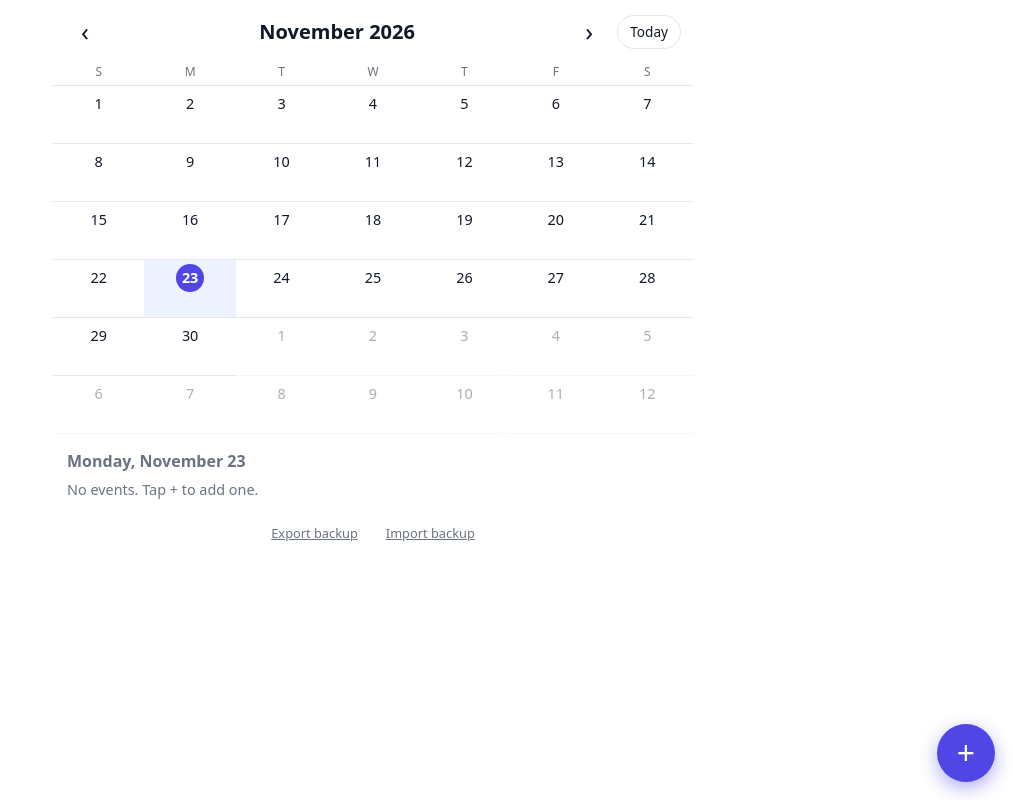
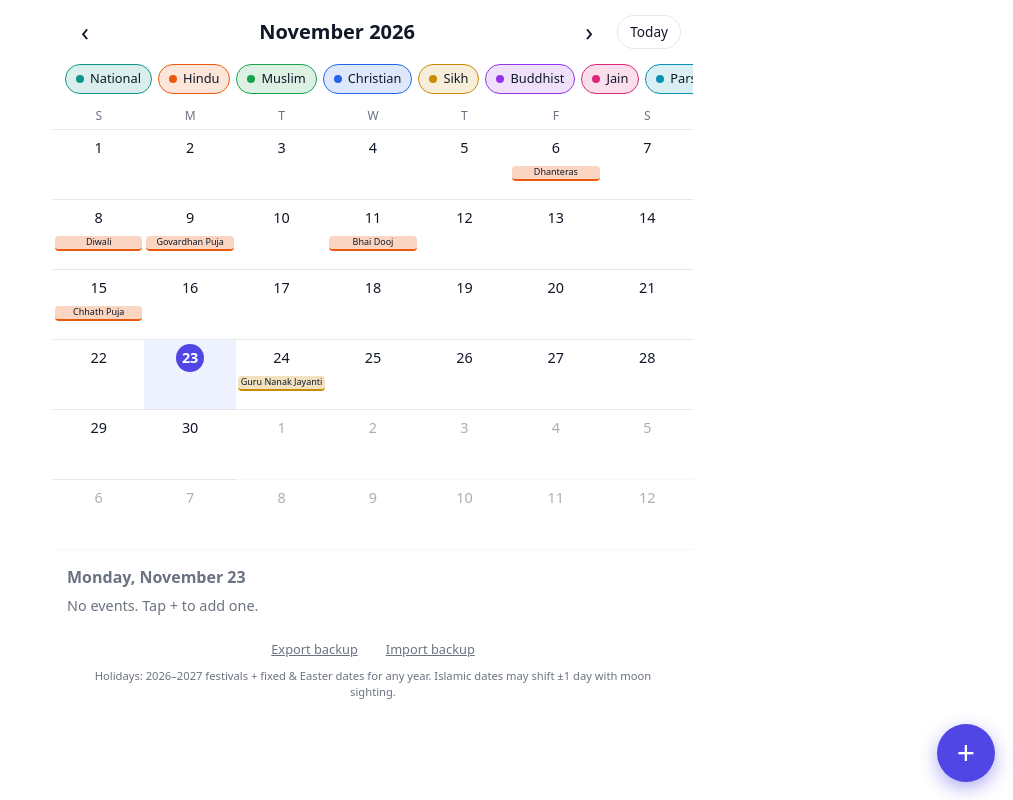
Before and after one commit to junaidalam10x/my-calendar, a plain HTML site: page index.html in a window 1280 px wide. Shown: the whole page, without its empty margins (267-1280 px from the left). Drawn offline with Linux system fonts and the light colour scheme.

Commit message:
Add files via upload

```diff
--- a/app.js
+++ b/app.js
@@ -17,6 +17,28 @@
   let editingId = null;
   let color = COLORS[0];
 
+  const REL = window.HOLIDAY_RELIGIONS || {};
+  const HKEY = 'mycal.hiddenReligions.v1';
+  let hidden = new Set((() => { try { return JSON.parse(localStorage.getItem(HKEY)) || []; } catch { return []; } })());
+  const holidays = (d) => (window.holidaysOn ? window.holidaysOn(d) : []).filter((h) => !hidden.has(h.rel));
+
+  function buildChips() {
+    const box = $('#chips');
+    box.innerHTML = '';
+    Object.entries(REL).forEach(([k, r]) => {
+      const b = document.createElement('button');
+      b.className = 'chip' + (hidden.has(k) ? '' : ' on');
+      b.style.setProperty('--c', r.color);
+      b.innerHTML = `<i></i>${r.label}`;
+      b.onclick = () => {
+        hidden.has(k) ? hidden.delete(k) : hidden.add(k);
+        try { localStorage.setItem(HKEY, JSON.stringify([...hidden])); } catch {}
+        buildChips(); render();
+      };
+      box.appendChild(b);
+    });
+  }
+
   const byDate = (d) => events.filter((e) => e.date === d)
     .sort((a, b) => (a.time || '99:99').localeCompare(b.time || '99:99'));
 
@@ -34,7 +56,11 @@
       cell.className = 'cell' + (d.getMonth() !== view.getMonth() ? ' out' : '') +
         (k === todayIso ? ' today' : '') + (k === selected ? ' sel' : '');
       const evs = byDate(k).slice(0, 4);
-      cell.innerHTML = `<span class="num">${d.getDate()}</span><span class="dots">${evs.map((e) => `<i style="background:${e.color}"></i>`).join('')}</span>`;
+      const hs = holidays(k);
+      const hol = hs.length
+        ? `<span class="hol" style="--c:${REL[hs[0].rel].color}">${hs[0].name}${hs.length > 1 ? ' +' + (hs.length - 1) : ''}</span>`
+        : '';
+      cell.innerHTML = `<span class="num">${d.getDate()}</span>${hol}<span class="dots">${evs.map((e) => `<i style="background:${e.color}"></i>`).join('')}</span>`;
       cell.onclick = () => { selected = k; if (d.getMonth() !== view.getMonth()) { view = new Date(d.getFullYear(), d.getMonth(), 1); } render(); };
       grid.appendChild(cell);
     }
@@ -46,8 +72,15 @@
     $('#agendaTitle').textContent = d.toLocaleDateString(undefined, { weekday: 'long', day: 'numeric', month: 'long' });
     const list = $('#agendaList');
     list.innerHTML = '';
+    holidays(selected).forEach((h) => {
+      const li = document.createElement('li');
+      li.className = 'hl';
+      li.style.setProperty('--c', REL[h.rel].color);
+      li.innerHTML = `<span class="t">${REL[h.rel].label}</span><span class="b">${h.name}</span>`;
+      list.appendChild(li);
+    });
     const evs = byDate(selected);
-    if (!evs.length) { list.innerHTML = '<li class="empty" style="background:none;border:0;padding:0">No events. Tap + to add one.</li>'; return; }
+    if (!evs.length && !list.children.length) { list.innerHTML = '<li class="empty" style="background:none;border:0;padding:0">No events. Tap + to add one.</li>'; return; }
     evs.forEach((e) => {
       const li = document.createElement('li');
       li.style.setProperty('--c', e.color);
@@ -136,6 +169,7 @@
     e.target.value = '';
   };
 
+  buildChips();
   render();
 
   if ('serviceWorker' in navigator) {
--- /dev/null
+++ b/holidays.js
@@ -0,0 +1,136 @@
+// Holidays & festivals (India). Fixed-date ones work for every year, Easter/Good Friday
+// are calculated, and lunar festivals are listed per year (2026-2027).
+// To add a year: copy a block in LUNAR below and change the dates.
+// Islamic dates depend on moon sighting and can shift by +/- 1 day.
+(function () {
+  const REL = {
+    national:  { label: 'National',  color: '#0d9488' },
+    hindu:     { label: 'Hindu',     color: '#ea580c' },
+    muslim:    { label: 'Muslim',    color: '#16a34a' },
+    christian: { label: 'Christian', color: '#2563eb' },
+    sikh:      { label: 'Sikh',      color: '#ca8a04' },
+    buddhist:  { label: 'Buddhist',  color: '#9333ea' },
+    jain:      { label: 'Jain',      color: '#db2777' },
+    parsi:     { label: 'Parsi',     color: '#0891b2' },
+  };
+
+  // [MM-DD, name, religion] same every year
+  const FIXED = [
+    ['01-01', "New Year's Day", 'national'],
+    ['01-23', 'Parakram Divas', 'national'],
+    ['01-26', 'Republic Day', 'national'],
+    ['04-14', 'Ambedkar Jayanti', 'national'],
+    ['05-01', 'Labour Day', 'national'],
+    ['08-15', 'Independence Day', 'national'],
+    ['10-02', 'Gandhi Jayanti', 'national'],
+    ['12-24', 'Christmas Eve', 'christian'],
+    ['12-25', 'Christmas', 'christian'],
+  ];
+
+  // [MM-DD, name, religion] per year
+  const LUNAR = {
+    2026: [
+      ['01-13', 'Lohri', 'hindu'],
+      ['01-14', 'Makar Sankranti / Pongal', 'hindu'],
+      ['01-15', 'Guru Gobind Singh Jayanti', 'sikh'],
+      ['01-23', 'Basant Panchami', 'hindu'],
+      ['02-01', 'Guru Ravidas Jayanti', 'sikh'],
+      ['02-15', 'Maha Shivratri', 'hindu'],
+      ['03-03', 'Holika Dahan', 'hindu'],
+      ['03-04', 'Holi', 'hindu'],
+      ['03-19', 'Ugadi / Gudi Padwa / Navratri', 'hindu'],
+      ['03-21', 'Eid-ul-Fitr', 'muslim'],
+      ['03-26', 'Ram Navami', 'hindu'],
+      ['03-31', 'Mahavir Jayanti', 'jain'],
+      ['04-02', 'Hanuman Jayanti', 'hindu'],
+      ['04-14', 'Baisakhi', 'sikh'],
+      ['05-01', 'Buddha Purnima', 'buddhist'],
+      ['05-28', 'Eid-ul-Adha (Bakrid)', 'muslim'],
+      ['06-17', 'Islamic New Year', 'muslim'],
+      ['06-26', 'Muharram / Ashura', 'muslim'],
+      ['07-16', 'Rath Yatra', 'hindu'],
+      ['07-29', 'Guru Purnima', 'hindu'],
+      ['08-16', 'Parsi New Year (Navroz)', 'parsi'],
+      ['08-26', 'Eid-e-Milad', 'muslim'],
+      ['08-26', 'Onam', 'hindu'],
+      ['08-28', 'Raksha Bandhan', 'hindu'],
+      ['09-04', 'Janmashtami', 'hindu'],
+      ['09-14', 'Ganesh Chaturthi', 'hindu'],
+      ['10-11', 'Navratri begins', 'hindu'],
+      ['10-18', 'Durga Ashtami', 'hindu'],
+      ['10-20', 'Dussehra', 'hindu'],
+      ['10-29', 'Karwa Chauth', 'hindu'],
+      ['11-06', 'Dhanteras', 'hindu'],
+      ['11-08', 'Diwali', 'hindu'],
+      ['11-09', 'Govardhan Puja', 'hindu'],
+      ['11-11', 'Bhai Dooj', 'hindu'],
+      ['11-15', 'Chhath Puja', 'hindu'],
+      ['11-24', 'Guru Nanak Jayanti', 'sikh'],
+    ],
+    2027: [
+      ['01-14', 'Makar Sankranti', 'hindu'],
+      ['01-15', 'Pongal', 'hindu'],
+      ['01-15', 'Guru Gobind Singh Jayanti', 'sikh'],
+      ['03-06', 'Maha Shivratri', 'hindu'],
+      ['03-10', 'Eid-ul-Fitr', 'muslim'],
+      ['03-21', 'Holika Dahan', 'hindu'],
+      ['03-22', 'Holi', 'hindu'],
+      ['04-07', 'Ugadi / Gudi Padwa / Navratri', 'hindu'],
+      ['04-14', 'Baisakhi', 'sikh'],
+      ['04-15', 'Ram Navami', 'hindu'],
+      ['04-19', 'Mahavir Jayanti', 'jain'],
+      ['04-20', 'Hanuman Jayanti', 'hindu'],
+      ['05-17', 'Eid-ul-Adha (Bakrid)', 'muslim'],
+      ['05-20', 'Buddha Purnima', 'buddhist'],
+      ['06-16', 'Muharram / Ashura', 'muslim'],
+      ['07-18', 'Guru Purnima', 'hindu'],
+      ['08-15', 'Eid-e-Milad', 'muslim'],
+      ['08-17', 'Raksha Bandhan', 'hindu'],
+      ['08-25', 'Janmashtami', 'hindu'],
+      ['09-04', 'Ganesh Chaturthi', 'hindu'],
+      ['09-12', 'Onam', 'hindu'],
+      ['09-30', 'Navratri begins', 'hindu'],
+      ['10-07', 'Durga Ashtami', 'hindu'],
+      ['10-09', 'Dussehra', 'hindu'],
+      ['10-29', 'Diwali', 'hindu'],
+      ['11-04', 'Chhath Puja', 'hindu'],
+      ['11-14', 'Guru Nanak Jayanti', 'sikh'],
+    ],
+  };
+
+  const pad = (n) => String(n).padStart(2, '0');
+
+  // Western Easter (Anonymous Gregorian algorithm)
+  function easter(y) {
+    const a = y % 19, b = Math.floor(y / 100), c = y % 100;
+    const d = Math.floor(b / 4), e = b % 4, f = Math.floor((b + 8) / 25);
+    const g = Math.floor((b - f + 1) / 3);
+    const h = (19 * a + b - d - g + 15) % 30;
+    const i = Math.floor(c / 4), k = c % 4;
+    const l = (32 + 2 * e + 2 * i - h - k) % 7;
+    const m = Math.floor((a + 11 * h + 22 * l) / 451);
+    const month = Math.floor((h + l - 7 * m + 114) / 31);
+    const day = ((h + l - 7 * m + 114) % 31) + 1;
+    return new Date(y, month - 1, day);
+  }
+
+  const cache = {};
+  function build(y) {
+    const map = {};
+    const add = (md, name, rel) => { (map[`${y}-${md}`] = map[`${y}-${md}`] || []).push({ name, rel }); };
+    FIXED.forEach(([md, n, r]) => add(md, n, r));
+    (LUNAR[y] || []).forEach(([md, n, r]) => add(md, n, r));
+    const e = easter(y);
+    const gf = new Date(e); gf.setDate(e.getDate() - 2);
+    add(`${pad(gf.getMonth() + 1)}-${pad(gf.getDate())}`, 'Good Friday', 'christian');
+    add(`${pad(e.getMonth() + 1)}-${pad(e.getDate())}`, 'Easter', 'christian');
+    return map;
+  }
+
+  window.HOLIDAY_RELIGIONS = REL;
+  window.holidaysOn = function (isoDate) {
+    const y = +isoDate.slice(0, 4);
+    if (!cache[y]) cache[y] = build(y);
+    return cache[y][isoDate] || [];
+  };
+})();
--- a/index.html
+++ b/index.html
@@ -21,6 +21,8 @@
     <button id="today" class="pill">Today</button>
   </header>
 
+  <div id="chips" class="chips" aria-label="Show holidays by religion"></div>
+
   <main>
     <div class="weekdays">
       <span>S</span><span>M</span><span>T</span><span>W</span><span>T</span><span>F</span><span>S</span>
@@ -37,6 +39,7 @@
       <button id="import" class="link">Import backup</button>
       <input id="file" type="file" accept="application/json" hidden>
     </footer>
+    <p class="note">Holidays: 2026–2027 festivals + fixed &amp; Easter dates for any year. Islamic dates may shift ±1 day with moon sighting.</p>
   </main>
 
   <button id="add" class="fab" aria-label="Add event">+</button>
@@ -60,6 +63,7 @@
     </form>
   </dialog>
 
+  <script src="holidays.js"></script>
   <script src="app.js"></script>
 </body>
 </html>
--- a/style.css
+++ b/style.css
@@ -28,6 +28,20 @@ header button:active { background: var(--card); }
 .cell.sel { background: var(--today); }
 .dots { display: flex; gap: 3px; flex-wrap: wrap; justify-content: center; max-width: 40px; }
 .dots i { width: 6px; height: 6px; border-radius: 50%; display: block; }
+
+.chips { display: flex; gap: 6px; overflow-x: auto; padding: 4px 12px 10px; scrollbar-width: none; }
+.chips::-webkit-scrollbar { display: none; }
+.chip { flex: none; display: flex; align-items: center; gap: 6px; padding: 5px 10px; border-radius: 999px;
+  border: 1px solid var(--line); font-size: .8rem; color: var(--muted); }
+.chip i { width: 8px; height: 8px; border-radius: 50%; background: var(--c); }
+.chip.on { color: var(--fg); border-color: var(--c); background: color-mix(in srgb, var(--c) 15%, transparent); }
+.cell .hol { width: 100%; font-size: 9px; line-height: 1.2; text-align: center; padding: 1px 2px; border-radius: 4px;
+  overflow: hidden; text-overflow: ellipsis; white-space: nowrap; color: var(--fg);
+  background: color-mix(in srgb, var(--c) 25%, transparent); border-bottom: 2px solid var(--c); }
+.cell { min-height: 70px; }
+.agenda li.hl { background: color-mix(in srgb, var(--c) 12%, var(--card)); }
+.agenda li.hl .t { color: var(--c); font-weight: 600; }
+.note { text-align: center; color: var(--muted); font-size: .7rem; padding: 0 20px; margin: 0; }
 
 .agenda { padding: 16px 14px 0; }
 .agenda h2 { font-size: 1rem; margin: 0 0 8px; color: var(--muted); font-weight: 600; }
--- a/sw.js
+++ b/sw.js
@@ -1,7 +1,7 @@
 // Bump CACHE when you change any file, so phones pick up the update.
-const CACHE = 'my-calendar-v1';
+const CACHE = 'my-calendar-v2';
 const FILES = [
-  './', 'index.html', 'style.css', 'app.js', 'manifest.webmanifest',
+  './', 'index.html', 'style.css', 'app.js', 'holidays.js', 'manifest.webmanifest',
   'icons/icon-192.png', 'icons/icon-512.png', 'icons/icon-maskable-512.png',
 ];
 
```
Also changed, not shown: 1 other file.
